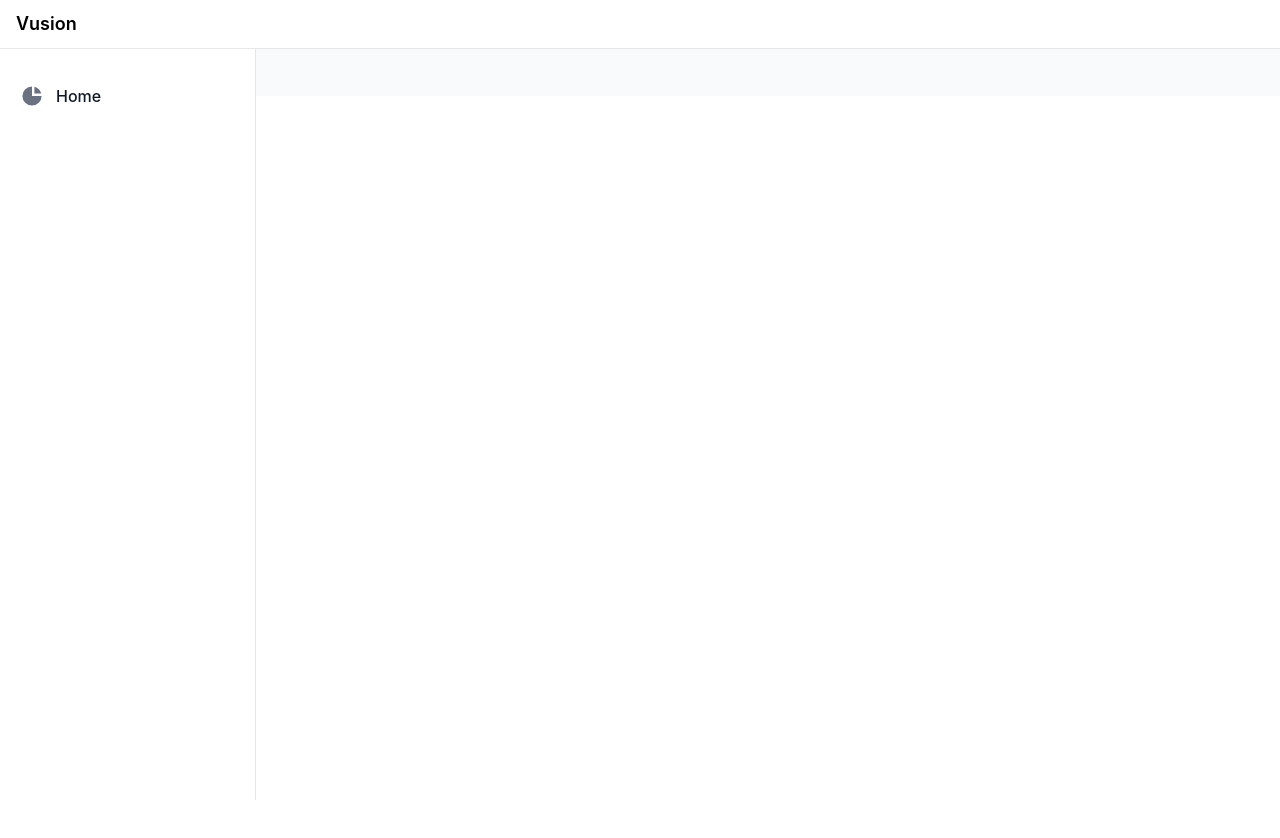
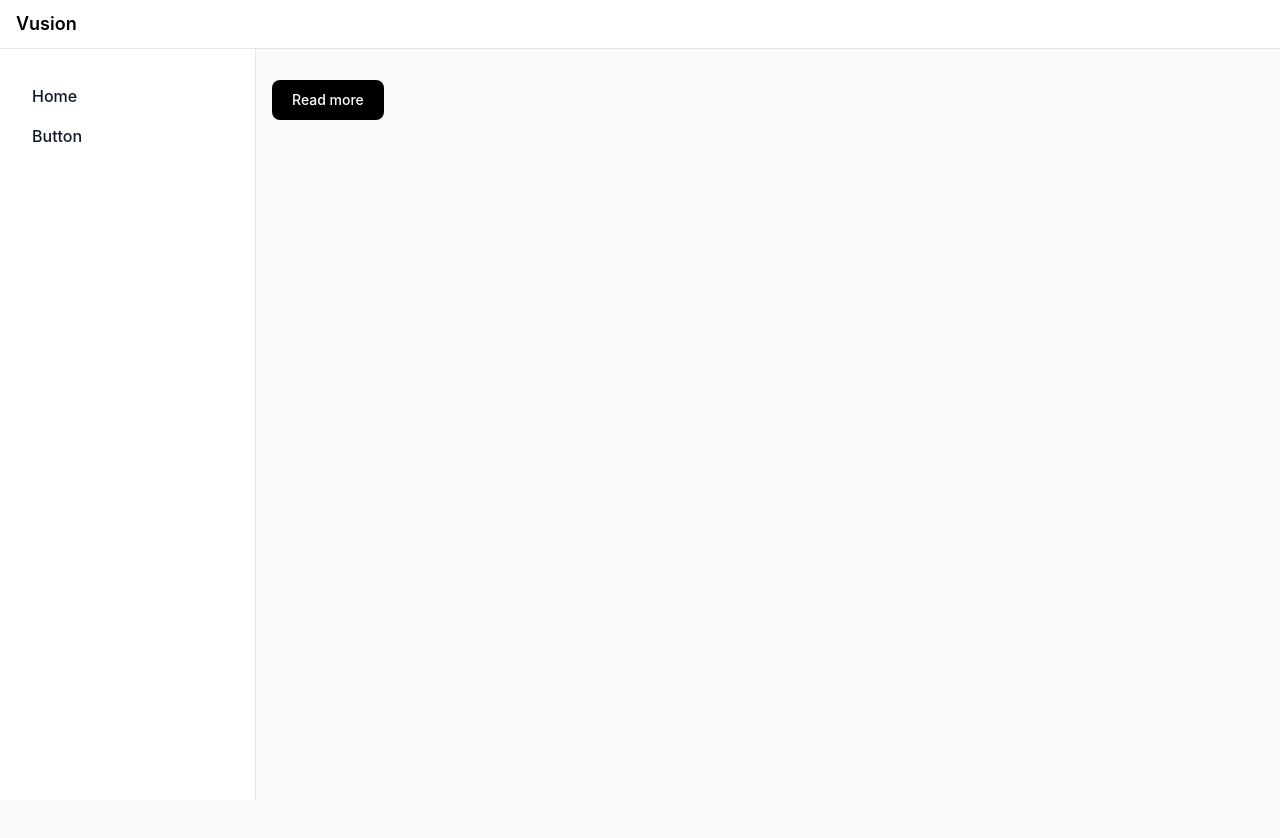
Before and after one commit to Citingdude/vusion, a Vue app: page /components/button in a window 1280 px wide. Before the commit this address had no page. Shown: the top 838 px of the page. Before the commit the page ends 800 px from the top, so only its background shows below. Built offline with nearby package versions, Linux system fonts and the light colour scheme.

Commit message:
feat: add VuButton component and integrate into ButtonView

```diff
--- a/src/App.vue
+++ b/src/App.vue
@@ -65,17 +65,14 @@ import { RouterView } from 'vue-router'
               to="/"
               class="flex items-center p-2 text-base font-medium text-gray-900 rounded-lg dark:text-white hover:bg-gray-100 dark:hover:bg-gray-700 group"
             >
-              <svg
-                aria-hidden="true"
-                class="w-6 h-6 text-gray-500 transition duration-75 dark:text-gray-400 group-hover:text-gray-900 dark:group-hover:text-white"
-                fill="currentColor"
-                viewBox="0 0 20 20"
-                xmlns="http://www.w3.org/2000/svg"
-              >
-                <path d="M2 10a8 8 0 018-8v8h8a8 8 0 11-16 0z" />
-                <path d="M12 2.252A8.014 8.014 0 0117.748 8H12V2.252z" />
-              </svg>
               <span class="ml-3">Home</span>
+            </RouterLink>
+
+            <RouterLink
+              to="/components/button"
+              class="flex items-center p-2 text-base font-medium text-gray-900 rounded-lg dark:text-white hover:bg-gray-100 dark:hover:bg-gray-700 group"
+            >
+              <span class="ml-3">Button</span>
             </RouterLink>
           </li>
         </ul>
--- /dev/null
+++ b/src/components/button/VuButton.vue
@@ -0,0 +1,20 @@
+<script setup lang="ts">
+const props = defineProps<{
+  label: string
+  type?: 'button' | 'reset' | 'submit'
+}>()
+</script>
+
+<template>
+  <button
+    :type="props.type"
+    class="text-white bg-black font-medium rounded-lg text-sm px-5 py-2.5
+    focus-visible:outline-2 focus-visible:outline-offset-4
+    focus-visible:outline-black dark:focus-visible:outline-white
+    hover:brightness-90 active:scale-95
+    dark:bg-white dark:text-black
+    transition duration-100"
+  >
+    {{ props.label }}
+  </button>
+</template>
--- a/src/router/index.ts
+++ b/src/router/index.ts
@@ -1,4 +1,5 @@
 import { createRouter, createWebHistory } from 'vue-router'
+import ButtonView from '@/views/components/ButtonView.vue'
 import HomeView from '@/views/HomeView.vue'
 
 const router = createRouter({
@@ -9,6 +10,11 @@ const router = createRouter({
       name: 'home',
       component: HomeView,
     },
+    {
+      path: '/components/button',
+      name: 'button',
+      component: ButtonView,
+    },
   ],
 })
 
--- /dev/null
+++ b/src/views/components/ButtonView.vue
@@ -0,0 +1,11 @@
+<script setup lang="ts">
+import VuButton from '@/components/button/VuButton.vue'
+</script>
+
+<template>
+  <div class="min-h-screen">
+    <VuButton
+      label="Read more"
+    />
+  </div>
+</template>
```
